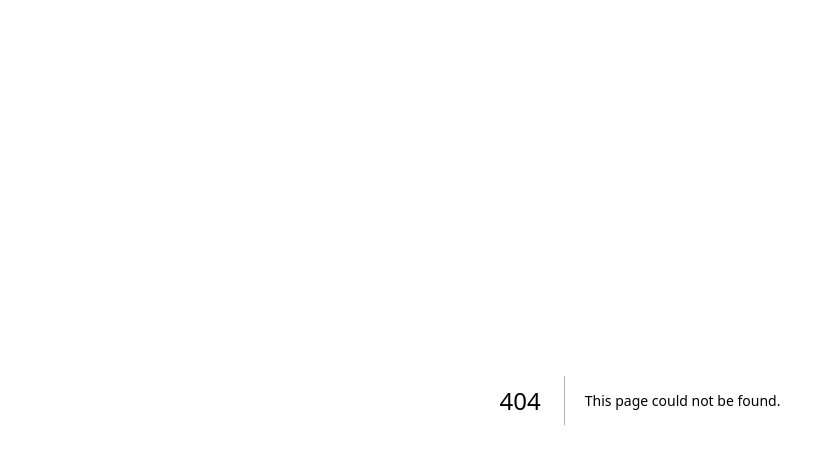
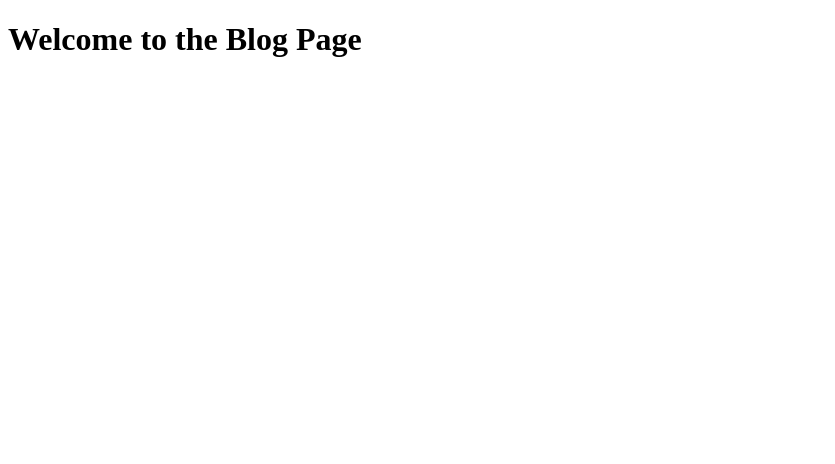
Before and after one commit to Manukagallage7/nextjs-full-tutorial, a Next.js app: page /blog in a window 1280 px wide. Before the commit this address had no page. Shown: the top 464 px of the page, without its empty margins (0-835 px from the left). Built offline with nearby package versions, Linux system fonts and the light colour scheme.

Commit message:
feat: create Blog page with welcome message

```diff
--- /dev/null
+++ b/src/app/blog/page.tsx
@@ -0,0 +1,7 @@
+export default function Blog(){
+    return(
+        <>
+            <h1>Welcome to the Blog Page</h1>
+        </>
+    )
+}
```
